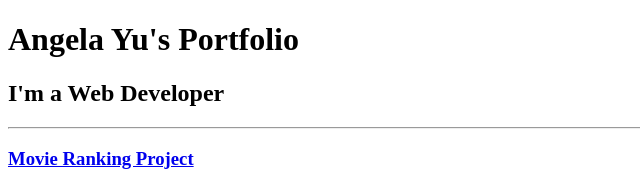
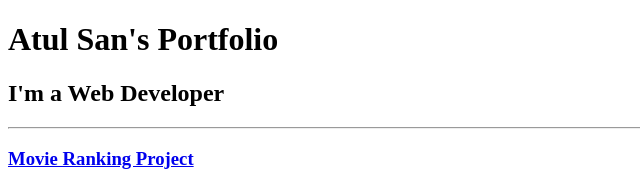
Before and after one commit to ash18wb/html-portfolio, a plain HTML site: page solution.html in a window 1280 px wide. Shown: the top 171 px of the page, without its empty margins (0-640 px from the left). Drawn offline with Linux system fonts and the light colour scheme.

Commit message:
Update portfolio name from Angela to Atul San

```diff
--- a/solution.html
+++ b/solution.html
@@ -7,7 +7,7 @@
 </head>
 
 <body>
-  <h1>Angela Yu's Portfolio</h1>
+  <h1> Atul San's Portfolio</h1>
   <h2>I'm a Web Developer</h2>
   <hr />
   <h3><a href="./public/movie-ranking.html">Movie Ranking Project</a></h3>
```
